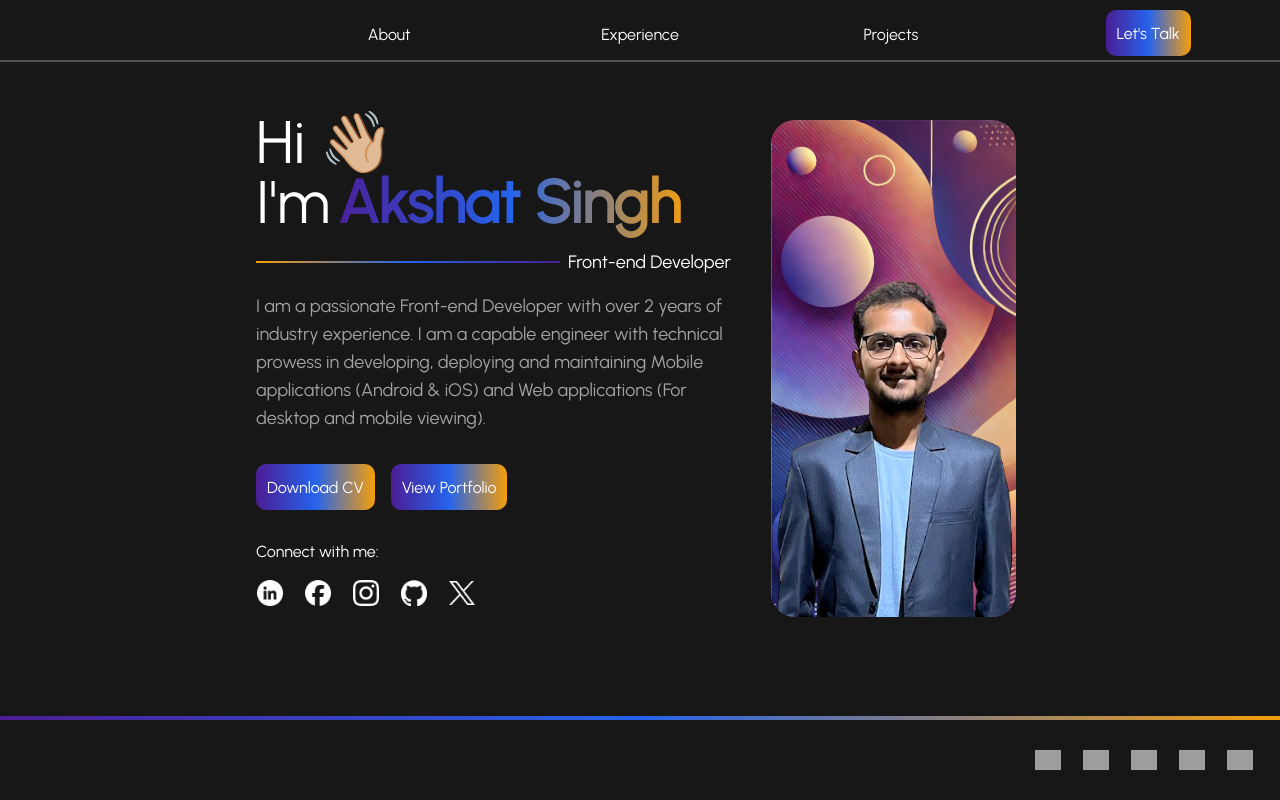
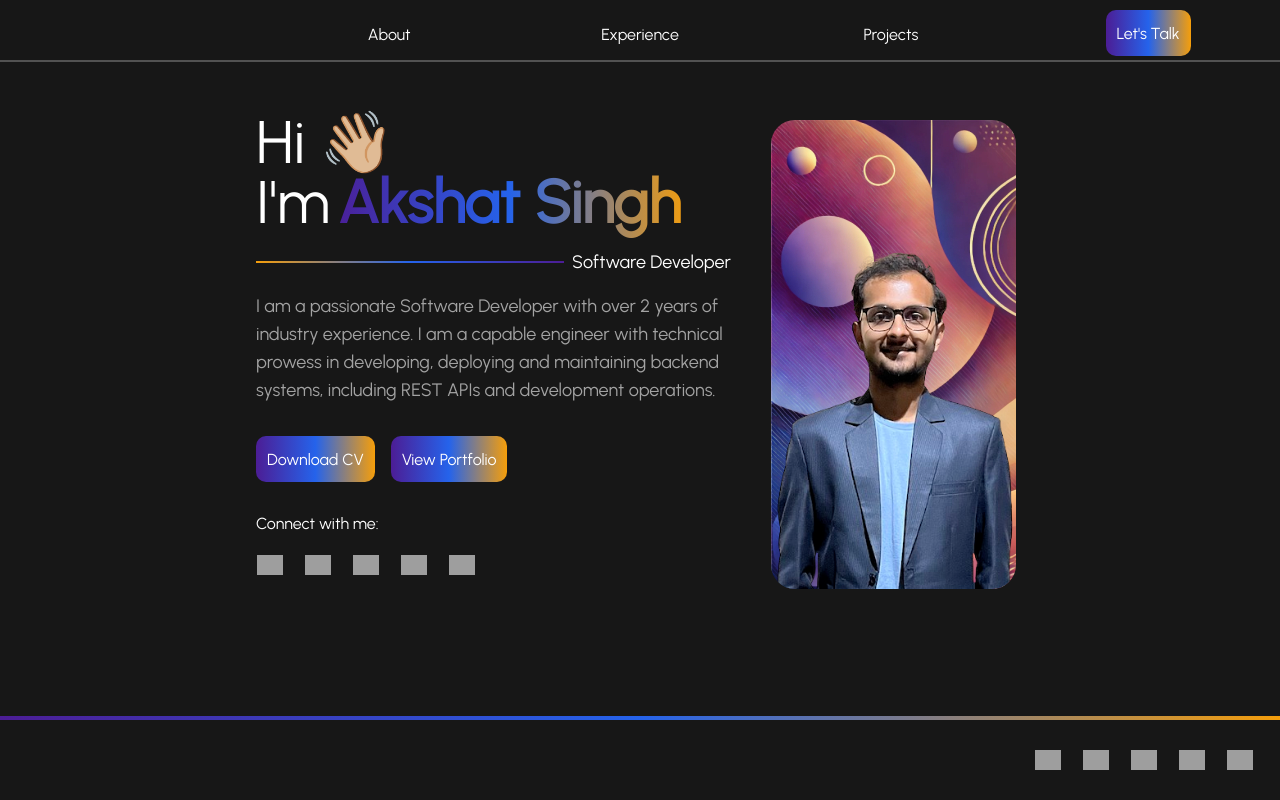
Before and after one commit to ak6jackpot/portfolio, a React (Vite) app: page / in a window 1280 px wide. Built offline with nearby package versions, Linux system fonts and the light colour scheme; no server answers; grey boxes are pictures that could not be loaded.

Commit message:
fe be concept introduced

```diff
--- a/src/pages/About.tsx
+++ b/src/pages/About.tsx
@@ -4,14 +4,11 @@ import { Helmet } from "react-helmet";
 
 import Footer from "components/Footer";
 
+import AnimatedNumber from "components/AnimatedNumber";
 import ListItem from "components/ListItem";
-import UI from "../assets/images/UI.jpg";
+import { getImageURL, isFrontend } from "utils";
 import bits from "../assets/images/bits.png";
 import bits_full from "../assets/images/bits_full.jpeg";
-import mobileDev from "../assets/images/mobileDev.jpg";
-import problemsolving from "../assets/images/problemsolving.jpg";
-import webDev from "../assets/images/webDev.jpg";
-import AnimatedNumber from "components/AnimatedNumber";
 
 export default function AboutPage() {
   const [aboutMe, setAboutMe] = useState("scale-0");
@@ -19,6 +16,127 @@ export default function AboutPage() {
   const [LI2, setLI2] = useState("translate-x-[1600px] opacity-0");
   const [LI3, setLI3] = useState("translate-x-[1600px] opacity-0");
   const [LI4, setLI4] = useState("translate-x-[1600px] opacity-0");
+
+  const textData = isFrontend()
+    ? {
+        sm: [
+          "BITS Pilani CSE graduate",
+          "Mobile and Web Developer",
+          "Inherent problem solving skills",
+          "Good sense of design systems",
+        ],
+        md: [
+          "Graduated in '23 with a degree in Computer Science from BITS Pilani, Pilani Campus.",
+          "Technical proficiency in Mobile and Web Development using React & TSX.",
+          "Natural aptitude for solving and analysing case-studies & challenging problems.",
+          "Keen understanding of design systems, creating functional & intuitive user interfaces.",
+        ],
+      }
+    : {
+        sm: [
+          "BITS Pilani CSE graduate",
+          "Backend Developer",
+          "Inherent problem solving skills",
+          "Good sense of system design",
+        ],
+        md: [
+          "Graduated in '23 with a degree in Computer Science from BITS Pilani, Pilani Campus.",
+          "Technical proficiency in server-side Development using Python and JS/TSX.",
+          "Natural aptitude for solving and analysing case-studies & challenging problems.",
+          "Keen understanding of designing systems, creating functional & efficient services.",
+        ],
+      };
+
+  const counterData = isFrontend()
+    ? [
+        { num: 9, text: "Apps & Websites Developed", delay: 3000 },
+        { num: 950, text: "Github Contributions", delay: 2000 },
+      ]
+    : [
+        { num: 8, text: "Microservices managed", delay: 3000 },
+        { num: 950, text: "Github Contributions", delay: 2000 },
+      ];
+
+  const stickyData = isFrontend()
+    ? [
+        {
+          title: "Mobile Development",
+          text: ` I specialize in creating intuitive, responsive mobile
+                  applications that provide a seamless user experience across
+                  iOS and Android platforms. From concept to deployment, I
+                  handle the entire development process with a focus on
+                  performance, security, and scalability, ensuring apps that are
+                  both robust and user-friendly.`,
+          image: getImageURL("mobileDev", "jpg"),
+        },
+        {
+          title: "Web Development",
+          text: `I specialize in developing dynamic, high-performance websites
+                  using latest technologies to deliver a seamless user
+                  experience across all devices. My approach emphasizes writing
+                  clean, maintainable code and best practices, whether crafting
+                  responsive landing pages, complex web applications, or robust
+                  services.`,
+          image: getImageURL("webDev", "jpg"),
+        },
+        {
+          title: "UI Design",
+          text: `I design user interfaces that are not only aesthetically
+                  pleasing, but also highly functional and intuitive. By
+                  combining creativity with user-centered design principles, I
+                  create interfaces that enhance usability, accessibility, and
+                  overall user satisfaction, ensuring every interaction feels
+                  intuitive and efficient.`,
+          image: getImageURL("UI", "jpg"),
+        },
+        {
+          title: "Problem Solving",
+          text: `I thrive on tackling complex challenges, using both logical
+                  and creative approaches to develop innovative and effective
+                  solutions. My problem-solving skills are backed by strong
+                  technical expertise, enabling me to address complex issues
+                  while aligning solutions with user needs, business goals, and
+                  long-term scalability.`,
+          image: getImageURL("problemsolving", "jpg"),
+        },
+      ]
+    : [
+        {
+          title: "Backend Development",
+          text: `I develop scalable, secure backend systems that power seamless experiences for mobile applications. From database architecture to API development, I ensure efficient data flow and server performance. My expertise lies in building robust systems that handle high traffic, maintain security, and integrate smoothly with frontend applications.`,
+          image: getImageURL("backend"),
+        },
+        {
+          title: "System Design",
+          text: `I design user interfaces that are not only aesthetically
+                  pleasing, but also highly functional and intuitive. By
+                  combining creativity with user-centered design principles, I
+                  create interfaces that enhance usability, accessibility, and
+                  overall user satisfaction, ensuring every interaction feels
+                  intuitive and efficient.`,
+          image: getImageURL("system"),
+        },
+        {
+          title: "App & Web Development",
+          text: `I specialize in developing dynamic, high-performance websites and mobile apps
+                  using latest technologies to deliver a seamless user
+                  experience across all devices. My approach emphasizes writing
+                  clean, maintainable code and best practices, whether crafting
+                  responsive landing pages, complex web applications, or robust
+                  services.`,
+          image: getImageURL("webDev", "jpg"),
+        },
+        {
+          title: "Problem Solving",
+          text: `I thrive on tackling complex challenges, using both logical
+                  and creative approaches to develop innovative and effective
+                  solutions. My problem-solving skills are backed by strong
+                  technical expertise, enabling me to address complex issues
+                  while aligning solutions with user needs, business goals, and
+                  long-term scalability.`,
+          image: getImageURL("problemsolving", "jpg"),
+        },
+      ];
 
   useEffect(() => {
     setTimeout(() => {
@@ -71,58 +189,54 @@ export default function AboutPage() {
               About Me
             </span>
             <div className="hidden md:block">
+              {textData?.md?.map((item, index) => {
+                return (
                   <ListItem
-                className={`${LI1} transform transition duration-1000`}
-                label="Graduated in '23 with a degree in Computer Science from BITS Pilani, Pilani Campus."
+                    className={`${
+                      index == 0
+                        ? LI1
+                        : index == 1
+                        ? LI2
+                        : index == 2
+                        ? LI3
+                        : LI4
+                    } transform transition duration-1000`}
+                    label={item}
                   />
-              <ListItem
-                className={`${LI2} transform transition duration-1000`}
-                label="Technical proficiency in Mobile and Web Development using React & TSX."
-              />
-              <ListItem
-                className={`${LI3} transform transition duration-1000`}
-                label="Natural aptitude for analysing and solving seemingly-tricky challenges."
-              />
-              <ListItem
-                className={`${LI4} transform transition duration-1000`}
-                label="Keen understanding of design systems, creating functional & intuitive user interfaces."
-              />
+                );
+              })}
             </div>
             <div className="md:hidden">
+              {textData?.sm?.map((item, index) => {
+                return (
                   <ListItem
-                className={`${LI1} transform transition duration-1000`}
-                label="BITS Pilani CSE graduate"
+                    className={`${
+                      index == 0
+                        ? LI1
+                        : index == 1
+                        ? LI2
+                        : index == 2
+                        ? LI3
+                        : LI4
+                    } transform transition duration-1000`}
+                    label={item}
                   />
-              <ListItem
-                className={`${LI2} transform transition duration-1000`}
-                label="Mobile and Web Developer"
-              />
-              <ListItem
-                className={`${LI3} transform transition duration-1000`}
-                label="Inherent problem solving skills"
-              />
-              <ListItem
-                className={`${LI4} transform transition duration-1000`}
-                label="Good sense of design systems"
-              />
+                );
+              })}
             </div>
             <div className="flex flex-row py-4 md:py-12 justify-between md:space-x-20">
+              {counterData?.map((item) => {
+                return (
                   <div className="flex flex-col items-start md:items-center">
                     <span className="text-4xl md:text-6xl font-extrabold bg-gradient-to-r from-violet-900 via-blue-600 to-amber-500 bg-clip-text text-transparent leading-normal">
-                  <AnimatedNumber num={9} delay={3000} />+
+                      <AnimatedNumber num={item?.num} delay={item?.delay} />+
                     </span>
                     <span className=" font-urbanistNormal my-2 text-sm pr-2 md:text-lg">
-                  Apps & Websites Developed
+                      {item?.text}
                     </span>
                   </div>
-              <div className="flex flex-col items-start md:items-center">
-                <span className="text-4xl md:text-6xl font-extrabold bg-gradient-to-r from-violet-900 via-blue-600 to-amber-500 bg-clip-text text-transparent leading-normal">
-                  <AnimatedNumber num={950} delay={2000} />+
-                </span>
-                <span className=" font-urbanistNormal my-2 text-sm pr-2 md:text-lg">
-                  Github Contributions
-                </span>
-              </div>
+                );
+              })}
             </div>
           </div>
         </div>
@@ -138,7 +252,37 @@ export default function AboutPage() {
             What I bring to the table
           </span>
 
+          {stickyData?.map((item, index) => {
+            return (
               <div className="h-screen flex flex-col justify-center sticky top-8 md:top-0">
+                <div
+                  className={`flex ${
+                    index % 2 == 0
+                      ? "flex-row bg-neutral-900"
+                      : "flex-row-reverse bg-neutral-800"
+                  } md:px-32`}
+                >
+                  <div className="flex flex-1 flex-col p-8 md:text-left text-center justify-evenly">
+                    <span className="text-2xl md:text-4xl ">{item?.title}</span>
+                    <div className="flex flex-1 md:hidden my-8">
+                      <img
+                        className="h-full w-full object-cover rounded-2xl"
+                        src={item?.image}
+                      />
+                    </div>
+                    <span className=" leading-6">{item?.text}</span>
+                  </div>
+                  <div className="flex flex-1 p-8 hidden md:block">
+                    <img
+                      className="h-full w-full object-cover rounded-2xl"
+                      src={item?.image}
+                    />
+                  </div>
+                </div>
+              </div>
+            );
+          })}
+          {/* <div className="h-screen flex flex-col justify-center sticky top-8 md:top-0">
             <div className="flex flex-row bg-neutral-900 md:px-32">
               <div className="flex flex-1 flex-col p-8 md:text-left text-center justify-evenly">
                 <span className="text-2xl md:text-4xl ">
@@ -247,7 +391,7 @@ export default function AboutPage() {
                 />
               </div>
             </div>
-          </div>
+          </div> */}
         </div>
       </div>
       <Footer />
--- a/src/pages/Amigo.tsx
+++ b/src/pages/Amigo.tsx
@@ -110,7 +110,10 @@ export default function Amigo() {
                         className="bg-gradient-to-r from-violet-900 via-blue-600 to-amber-500 w-full font-urbanistNormal hover:from-white hover:to-white hover:text-black"
                       >
                         Github
-                        <FontAwesomeIcon icon={faArrowUpRightFromSquare} />
+                        <FontAwesomeIcon
+                          icon={faArrowUpRightFromSquare}
+                          style={{ marginLeft: 8 }}
+                        />
                       </Button>
                     </a>
                   </div>
--- a/src/pages/Homepage.tsx
+++ b/src/pages/Homepage.tsx
@@ -3,26 +3,29 @@ import Footer from "components/Footer";
 import Header from "components/Header";
 import React, { useEffect, useState } from "react";
 import { Helmet } from "react-helmet";
-import { useNavigate } from "react-router-dom";
+import { useNavigate, useSearchParams } from "react-router-dom";
+import { getImageURL, isFrontend } from "utils";
 import ProfilePic_removebg from "../assets/images/ProfilePic-removebg.png";
-import facebook from "../assets/images/Social/facebook.png";
-import github from "../assets/images/Social/github.png";
-import instagram from "../assets/images/Social/instagram.png";
-import linkedin from "../assets/images/Social/linkedin.png";
-import x from "../assets/images/Social/x.png";
 
 export default function HomePage() {
   const navigate = useNavigate();
 
+  const [searchParams] = useSearchParams();
+
   useEffect(() => {
     window.scrollTo(0, 0);
+    searchParams.get("t") === "f"
+      ? localStorage?.setItem("type", "fe")
+      : localStorage?.setItem("type", "be");
   }, []);
 
   const onButtonClick = () => {
-    const pdfUrl = "Akshat_Resume.pdf";
+    const pdfUrl = isFrontend()
+      ? "https://fe-assets-all.s3.ap-south-1.amazonaws.com/portfolio/Akshat_FE.pdf"
+      : "https://fe-assets-all.s3.ap-south-1.amazonaws.com/portfolio/Akshat_SDE.pdf";
     const link = document.createElement("a");
     link.href = pdfUrl;
-    link.download = "Akshat_Resume.pdf";
+    link.download = pdfUrl;
     document.body.appendChild(link);
     link.click();
     document.body.removeChild(link);
@@ -31,6 +34,31 @@ export default function HomePage() {
   const [footer, setFooter] = useState("translate-y-[90px]");
   const [image, setImage] = useState("translate-y-[600px] opacity-0");
   const [text, setText] = useState("translate-x-[-800px] opacity-0");
+
+  const title = isFrontend() ? "Front-end Developer" : "Software Developer";
+  const description = isFrontend()
+    ? "I am a passionate Front-end Developer with over 2 years of industry experience. I am a capable engineer with technical prowess in developing, deploying and maintaining Mobile applications (Android & iOS) and Web applications (For desktop and mobile viewing)."
+    : "I am a passionate Software Developer with over 2 years of industry experience. I am a capable engineer with technical prowess in developing, deploying and maintaining backend systems, including REST APIs and development operations.";
+
+  const socialData = [
+    {
+      image: getImageURL("linkedin"),
+      link: "https://www.linkedin.com/in/akshat-singh-1847461a0/",
+    },
+    {
+      image: getImageURL("facebook"),
+      link: "https://www.facebook.com/akshat6jackpot?mibextid=LQQJ4d",
+    },
+    {
+      image: getImageURL("instagram"),
+      link: "https://www.instagram.com/ak.jackpot?igsh=d3cza3owZnR6ZnVp&utm_source=qr",
+    },
+    { image: getImageURL("github"), link: "https://github.com/ak6jackpot" },
+    {
+      image: getImageURL("x"),
+      link: "https://x.com/akshats91819699?s=21&t=wJe_d0aRdoP17N-ziMxwoQ",
+    },
+  ];
 
   useEffect(() => {
     setTimeout(() => {
@@ -71,14 +99,12 @@ export default function HomePage() {
               <div className="flex flex-row w-full items-center my-2 md:my-4">
                 <div className="h-[2px] w-full bg-gradient-to-r from-amber-500 via-blue-600 to-violet-900"></div>
                 <span className="text-white text-sm md:text-lg text-nowrap whitespace-nowrap pl-2">
-                  Front-end Developer
+                  {title}
                 </span>
               </div>
               <div className="flex flex-row items-center justify-center">
                 <span className="text-left text-xs md:text-lg flex-1 flex text-neutral-400">
-                  {
-                    "I am a passionate Front-end Developer with over 2 years of industry experience. I am a capable engineer with technical prowess in developing, deploying and maintaining Mobile applications (Android & iOS) and Web applications (For desktop and mobile viewing)."
-                  }
+                  {description}
                 </span>
                 <div className="bg-pattern md:hidden flex-1 flex rounded-3xl overflow-hidden m-2">
                   <div className="w-full h-[full] flex items-end z-20">
@@ -111,43 +137,15 @@ export default function HomePage() {
                 {"Connect with me:"}
               </span>
               <div className="items-center md:flex hidden justify-center flex flex-row my-2 -ml-[10px]">
-                <a
-                  target="none"
-                  href="https://www.linkedin.com/in/akshat-singh-1847461a0/"
-                >
-                  <Button className="h-[48px] aspect-square">
-                    <img src={linkedin} />
-                  </Button>
-                </a>
-                <a
-                  target="none"
-                  href="https://www.facebook.com/akshat6jackpot?mibextid=LQQJ4d"
-                >
-                  <Button className="h-[48px] aspect-square">
-                    <img src={facebook} />
-                  </Button>
-                </a>
-                <a
-                  target="none"
-                  href="https://www.instagram.com/ak.jackpot?igsh=d3cza3owZnR6ZnVp&utm_source=qr"
-                >
-                  <Button className="h-[48px] aspect-square">
-                    <img src={instagram} />
-                  </Button>
-                </a>
-                <a target="none" href="https://github.com/ak6jackpot">
-                  <Button className="h-[48px] aspect-square">
-                    <img src={github} />
-                  </Button>
-                </a>
-                <a
-                  target="none"
-                  href="https://x.com/akshats91819699?s=21&t=wJe_d0aRdoP17N-ziMxwoQ"
-                >
-                  <Button className="h-[48px] aspect-square">
-                    <img src={x} />
-                  </Button>
-                </a>
+                {socialData?.map((item) => {
+                  return (
+                    <a target="none" href={item?.link}>
+                      <Button className="h-[48px] aspect-square">
+                        <img src={item?.image} />
+                      </Button>
+                    </a>
+                  );
+                })}
               </div>
             </div>
             <div
--- a/src/pages/NFT.tsx
+++ b/src/pages/NFT.tsx
@@ -109,7 +109,10 @@ export default function NFT() {
                         className="bg-gradient-to-r from-violet-900 via-blue-600 to-amber-500 w-full font-urbanistNormal hover:from-white hover:to-white hover:text-black"
                       >
                         Github
-                        <FontAwesomeIcon icon={faArrowUpRightFromSquare} />
+                        <FontAwesomeIcon
+                          icon={faArrowUpRightFromSquare}
+                          style={{ marginLeft: 8 }}
+                        />
                       </Button>
                     </a>
                   </div>
--- a/src/utils.ts
+++ b/src/utils.ts
@@ -40,6 +40,16 @@ export const useOutsideClick = ({ ref, handler }: OutsideClickHandlerProps) => {
   }, [ref, handler]);
 };
 
-export const getImageURL = (name: string) => {
-  return `https://fe-assets-all.s3.ap-south-1.amazonaws.com/portfolio/${name}.png`;
+export const getImageURL = (name: string, format: string = "png") => {
+  return `https://fe-assets-all.s3.ap-south-1.amazonaws.com/portfolio/${name}.${format}`;
 };
+
+export const isFrontend = () => {
+  const type = localStorage?.getItem("type");
+
+  if (type == "fe") {
+    return true;
+  } else {
+    return false;
+  }
+};
```
Also changed, not shown: src/pages/Experience.tsx (+28 -27 lines). Lines whose indentation alone changed are shown as unchanged.
